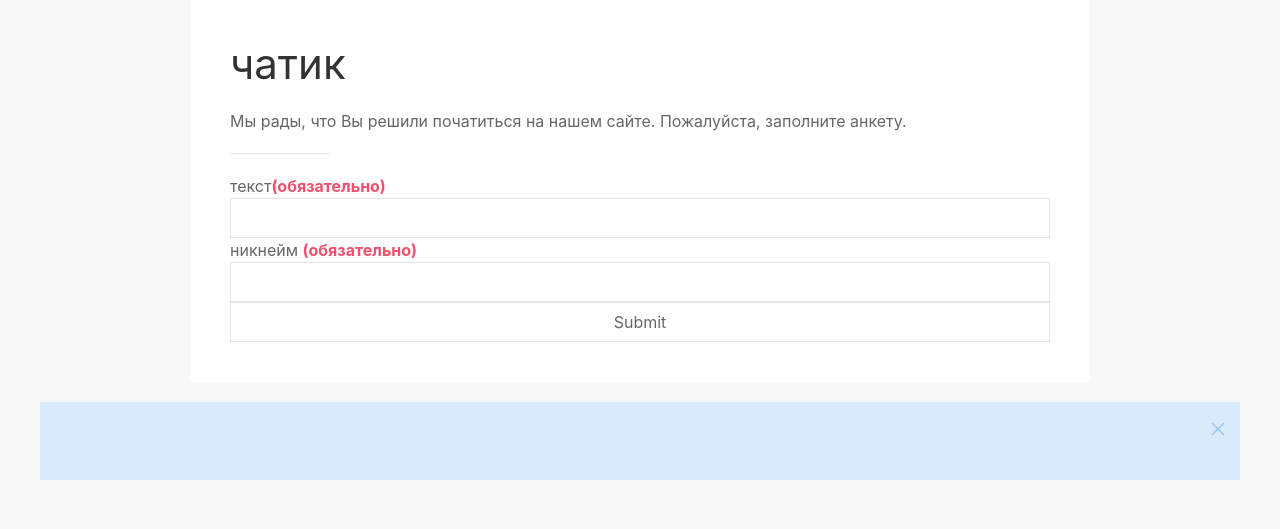
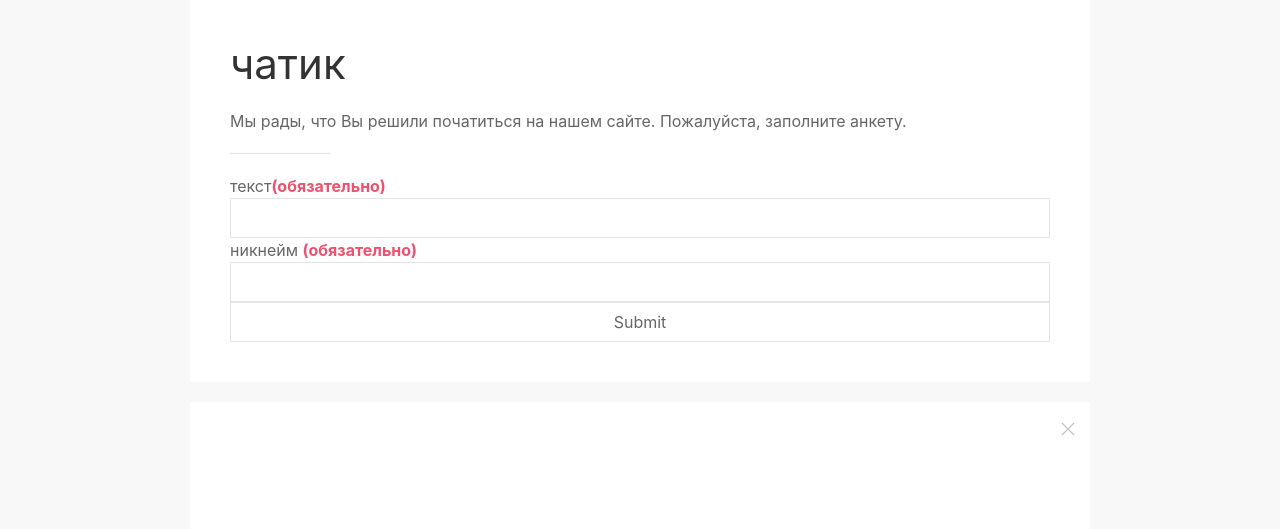
Before and after one commit to heavymetalfan1123/chat, a PHP site: page /?text=1 in a window 1280 px wide. Shown: the part 41-570 px from the top of the page. Run offline with PHP 8.4, Linux system fonts and the light colour scheme; data that the repository does not hold is empty; some libraries are stand-ins or nearby versions.

Commit message:
Update index.php

```diff
--- a/index.php
+++ b/index.php
@@ -34,7 +34,7 @@
 
 
     <!-- Здесь выводим результат регистрации -->
-    <div class="uk-alert-primary" uk-alert>
+    <div class="uk-container uk-card uk-card-body uk-padding uk-container-small uk-background-default uk-margin-bottom">
     <a class="uk-alert-close" uk-close></a>
     <p><?php
 
```
